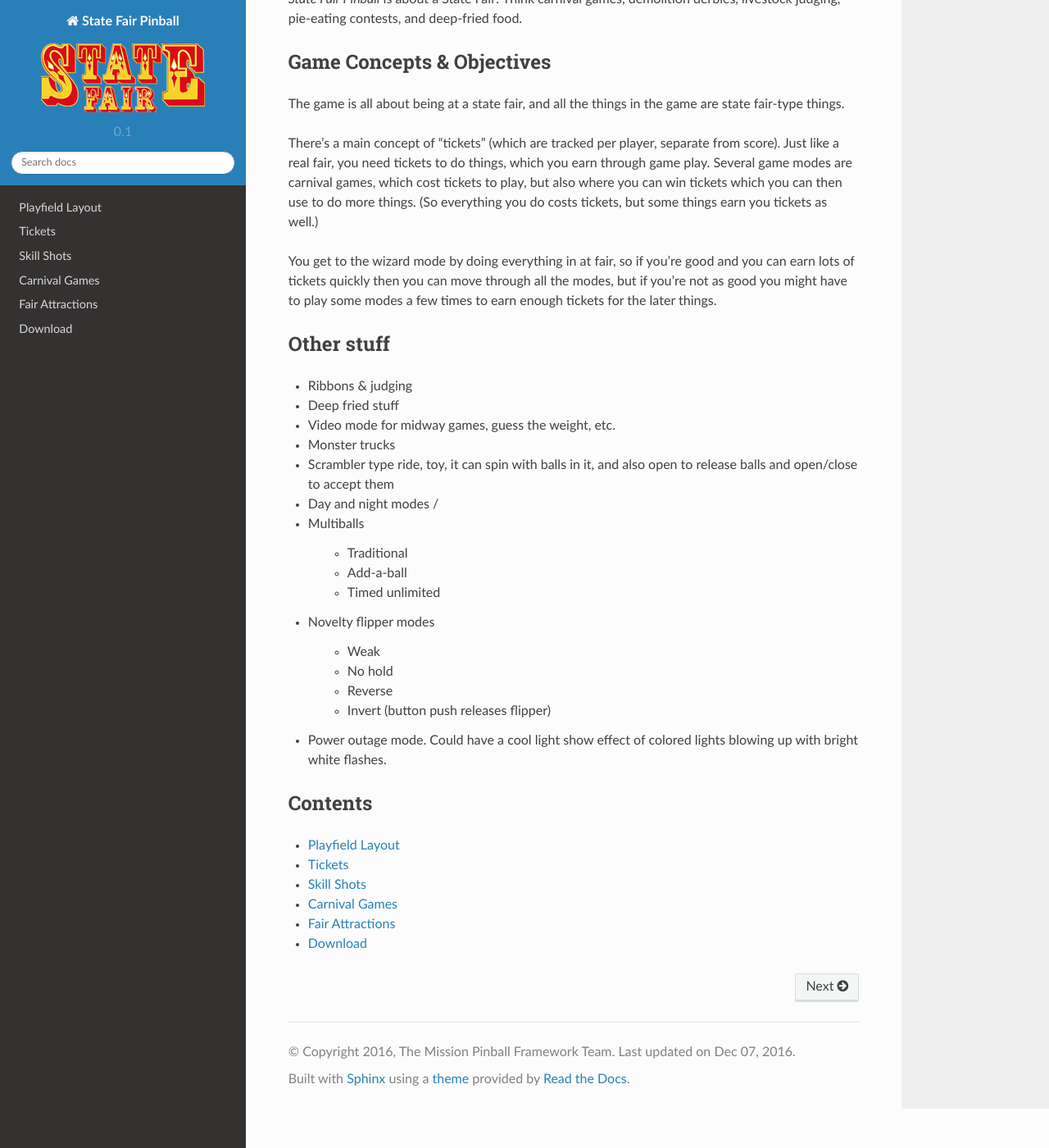
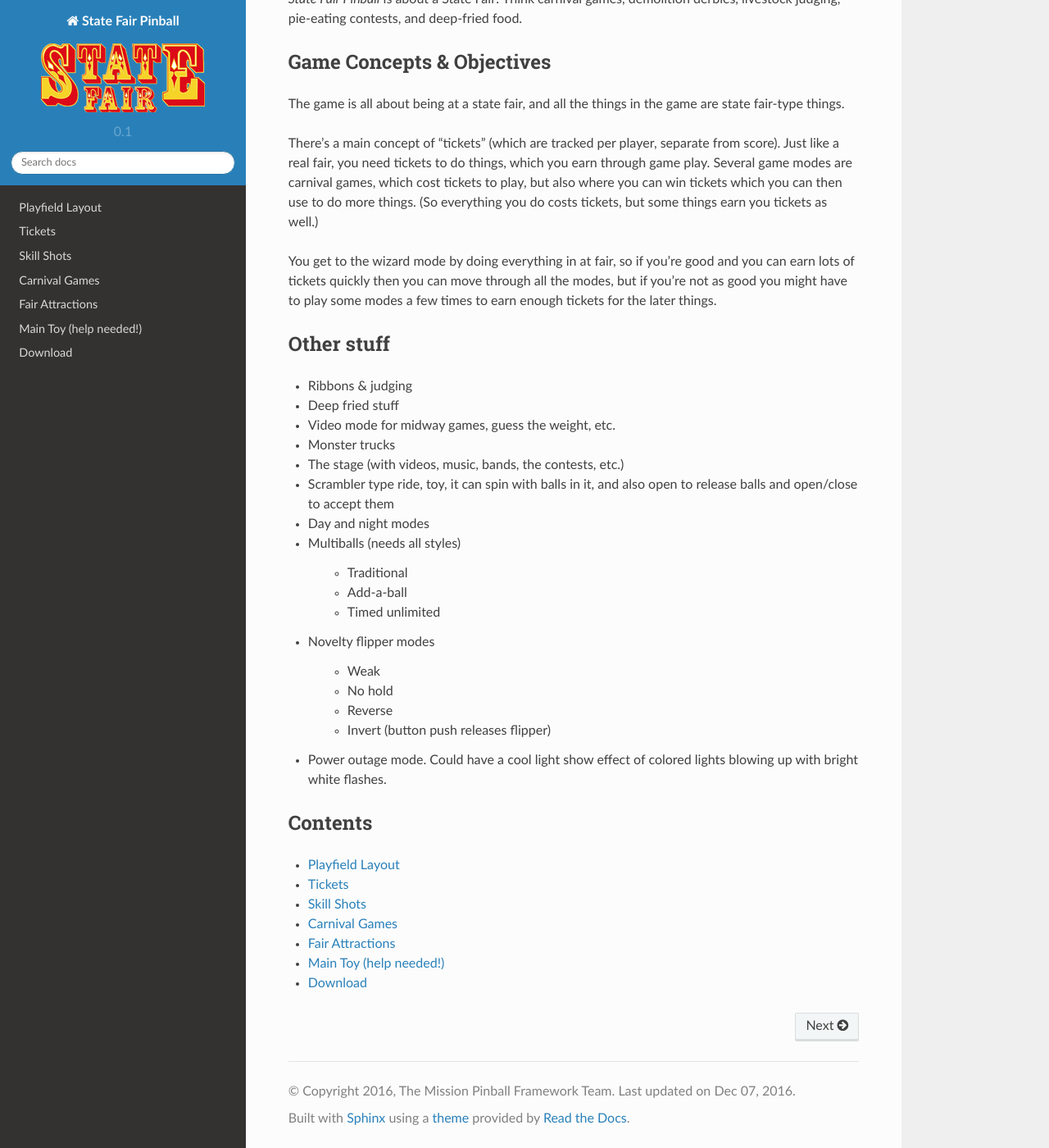
Before and after one commit to krayon/pinball-mpf-game-state_fair, a Sphinx documentation site: the page built from docs/index.rst, in a window 1280 px wide and 1400 px high, scrolled down 690 px. Shown: the whole window at 82% size. Built offline with Sphinx 7.4.7 and the Read the Docs theme 2.0.0, drawn with Linux system fonts in a browser that asks for light colours.

Commit message:
added main toy & fixed a few typos

```diff
--- a/docs/index.rst
+++ b/docs/index.rst
@@ -52,9 +52,10 @@ Other stuff
 * Deep fried stuff
 * Video mode for midway games, guess the weight, etc.
 * Monster trucks
+* The stage (with videos, music, bands, the contests, etc.)
 * Scrambler type ride, toy, it can spin with balls in it, and also open to release balls and open/close to accept them
-* Day and night modes /
-* Multiballs
+* Day and night modes
+* Multiballs (needs all styles)
 
    * Traditional
    * Add-a-ball
@@ -79,4 +80,5 @@ Contents
    skill_shots
    carnival_games
    attractions
+   main_toy
    Download <download>
--- a/docs/skill_shots.rst
+++ b/docs/skill_shots.rst
@@ -1,7 +1,7 @@
 Skill Shots
 ===========
 
-*State Fair* has a mechanical sprint plunger (with auto launcher) which allows
+*State Fair* has a mechanical spring plunger (with auto launcher) which allows
 for several skill shot options.
 
 The plunger lane leads to the right ramp which loops around the back of the
--- a/docs/tickets.rst
+++ b/docs/tickets.rst
@@ -9,10 +9,11 @@ modes let you earn tickets, and some are things you need to spend tickets
 to do just to play. (Eventually you have to do everything to get to
 wizard mode.)
 
-THe number of tickets a player has at all times will be plainly
+The number of tickets a player has at all times will be plainly
 visible and as obvious as their score. Ideas currently are that it's
 either (1) a 7-segment display on the playfield down near the flippers,
-or (2) an EM-style score reel display in the backbox.
+or (2) an EM-style score reel display in the backbox. (Or both, since this
+machine is designed to be a tutorial for MPF!)
 
 The player starts with a certain number of tickets (operator
 configurable). Something like 4.
```
Also changed, not shown: docs/main_toy.rst (added, +39 -0 lines).
